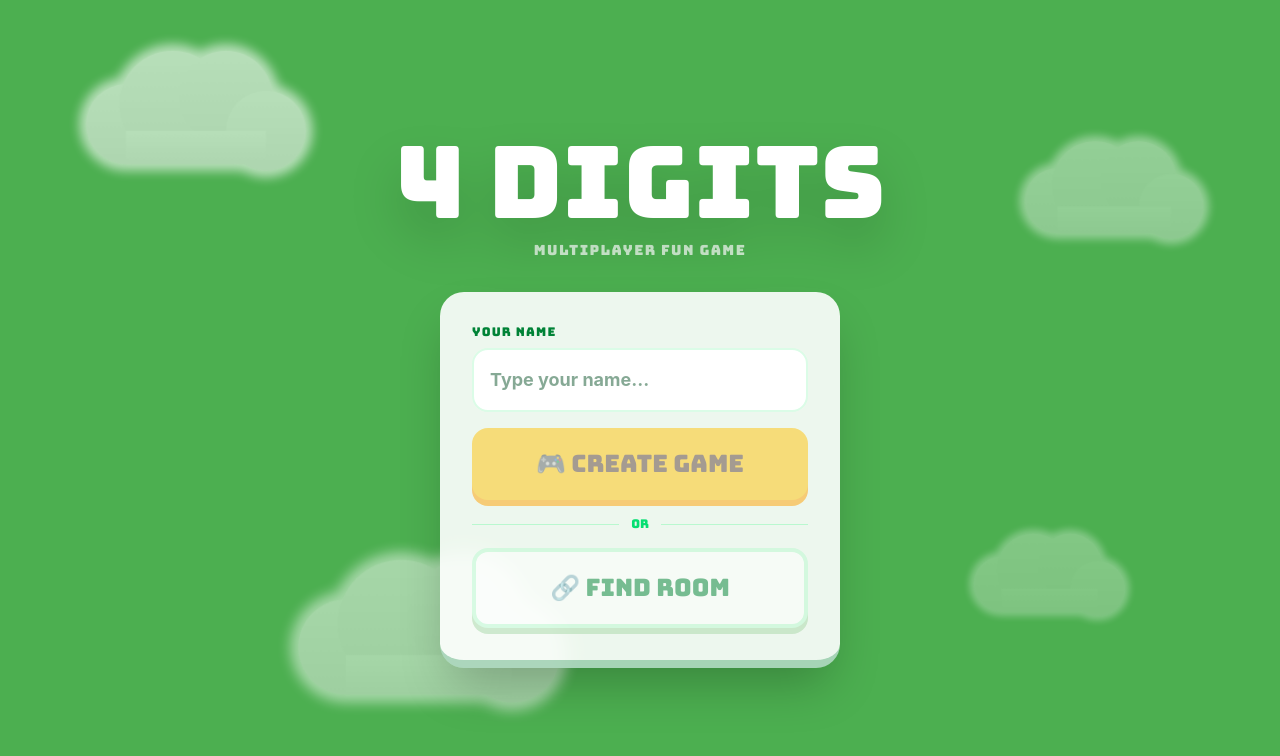
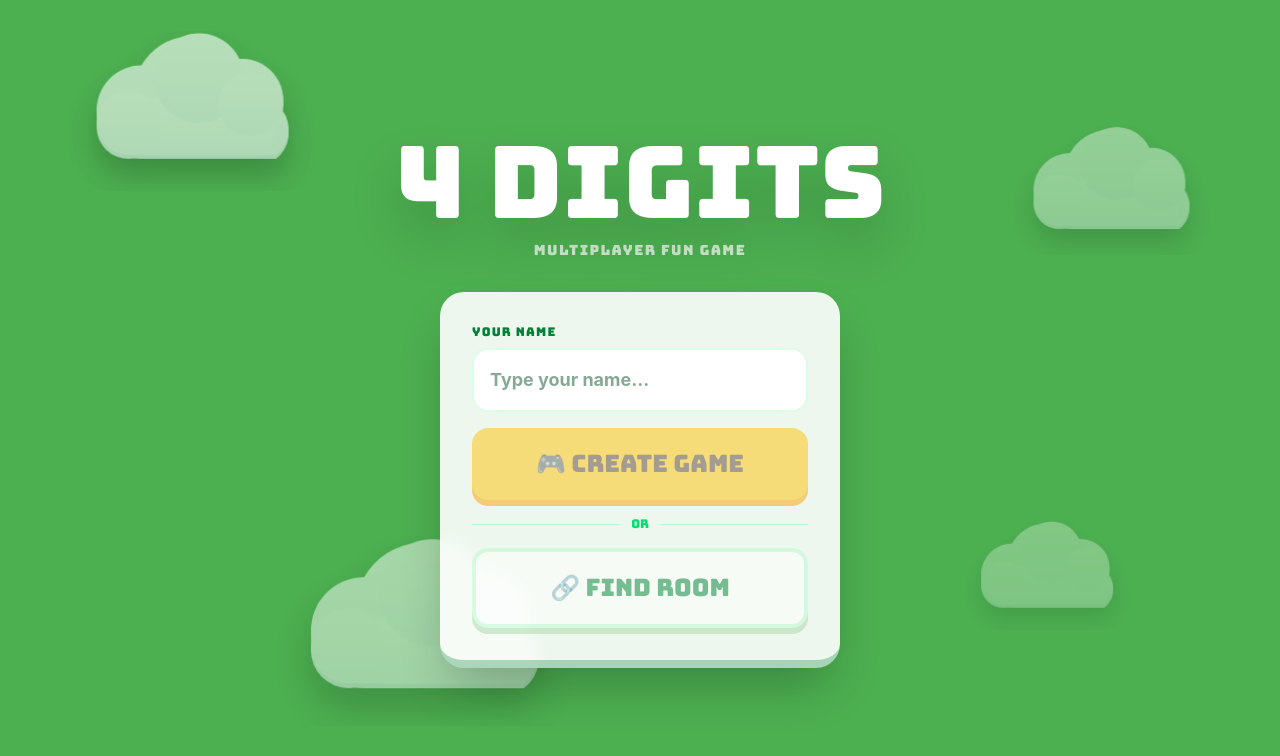
Before and after one commit to mr-asad-git/four_digits, a React (Vite) app: page / in a window 1280 px wide. Shown: the top 756 px of the page. Built offline with nearby package versions, Linux system fonts and the light colour scheme.

Commit message:
Improved | Enhanced

```diff
--- a/src/App.css
+++ b/src/App.css
@@ -15,35 +15,23 @@
   100% { transform: translateY(0px) translateX(0px); }
 }
 
-@keyframes rise {
-  0% { transform: translateY(120vh); }
-  100% { transform: translateY(-120vh); }
+.cloud-free-agent {
+  animation: individual-cloud-rise 3.0s cubic-bezier(0.4, 0, 0.2, 1) forwards;
+}
+
+@keyframes individual-cloud-rise {
+  0% { transform: translate(-50%, calc(var(--stop-y) + var(--enter-dist))) scale(var(--scale)); }
+  35% { transform: translate(-50%, var(--stop-y)) scale(var(--scale)); }
+  60% { transform: translate(-50%, calc(var(--stop-y) - 5vh)) scale(var(--scale)); }
+  100% { transform: translate(-50%, calc(var(--stop-y) - var(--exit-dist))) scale(var(--scale)); }
 }
 
 .animate-float {
   animation: float 6s ease-in-out infinite;
 }
 
-.animate-rise {
-  animation: rise 2.5s cubic-bezier(0.4, 0, 0.2, 1) forwards;
-}
-
-.cloud-transition-overlay {
-  position: fixed;
-  top: 0;
-  left: 0;
-  width: 100vw;
-  height: 100vh;
-  pointer-events: none;
-  z-index: 100;
-  overflow: visible;
-}
-
-.transition-cloud {
-  position: absolute;
-  bottom: 0;
-  left: 50%;
-  transform: translateX(-50%) translateY(120vh);
+html, body {
+  overflow-x: hidden;
 }
 
 /* Hide scrollbar cross-browser — used on player card rows in GameScreen */
--- a/src/App.jsx
+++ b/src/App.jsx
@@ -3,6 +3,7 @@ import IntScreen from './pages/IntScreen'
 import HostLobby from './pages/HostLobby'
 import JoinLobby from './pages/JoinLobby'
 import GameScreen from './pages/GameScreen'
+import GlobalCloudTransition from './components/GlobalCloudTransition'
 import './App.css'
 
 // Screens: 'intro' | 'host-lobby' | 'join-lobby' | 'game'
@@ -10,28 +11,49 @@ const App = () => {
     const [screen, setScreen] = useState('intro')
     const [userName, setUserName] = useState('')
     const [gameData, setGameData] = useState(null)
+    const [isTransitioning, setIsTransitioning] = useState(false)
+
+    const triggerTransition = (callback) => {
+        setIsTransitioning(true)
+        // Wait for clouds to fully cover the screen before switching
+        setTimeout(() => {
+            callback()
+        }, 1200)
+        // Wait for animation to finish before removing the transition component
+        setTimeout(() => {
+            setIsTransitioning(false)
+        }, 3000)
+    }
+
     const handleStart = (name, action) => {
         setUserName(name)
+        triggerTransition(() => {
             if (action === 'create') {
                 setScreen('host-lobby')
             } else {
                 setScreen('join-lobby')
             }
+        })
     }
 
     const handleGameStart = (data) => {
         setGameData(data)
+        triggerTransition(() => {
             setScreen('game')
+        })
     }
 
     const handleExit = () => {
+        triggerTransition(() => {
             setScreen('intro')
             setUserName('')
             setGameData(null)
+        })
     }
 
     return (
         <div className="app-container">
+            <GlobalCloudTransition isAnimating={isTransitioning} />
             {screen === 'intro' && (
                 <IntScreen onStart={handleStart} />
             )}
--- a/src/components/Cloud.jsx
+++ b/src/components/Cloud.jsx
@@ -1,37 +1,59 @@
 import React from 'react';
 
-const Cloud = ({ width, height, className, opacity = 1 }) => {
+const Cloud = ({ width, height, className = '', opacity = 1 }) => {
     return (
         <svg
             {...(width && width !== 'auto' ? { width } : {})}
             {...(height && height !== 'auto' ? { height } : {})}
-            viewBox="0 0 200 120"
+            viewBox="0 0 400 250"
             className={className}
             style={{ opacity }}
             xmlns="http://www.w3.org/2000/svg"
         >
             <defs>
-                <filter id="cloudBlur" x="-50%" y="-50%" width="200%" height="200%">
-                    <feGaussianBlur in="SourceGraphic" stdDeviation="4" />
+                <linearGradient id="cloudGradMain" x1="0%" y1="0%" x2="0%" y2="100%">
+                    <stop offset="0%" stopColor="#ffffff" />
+                    <stop offset="100%" stopColor="#E2E8F0" />
+                </linearGradient>
+                <linearGradient id="cloudGradTop" x1="0%" y1="0%" x2="0%" y2="100%">
+                    <stop offset="0%" stopColor="#ffffff" />
+                    <stop offset="100%" stopColor="#F1F5F9" />
+                </linearGradient>
+                <filter id="cloudShadow" x="-40%" y="-40%" width="180%" height="180%">
+                    <feDropShadow dx="0" dy="25" stdDeviation="25" floodColor="#000000" floodOpacity="0.35" />
                 </filter>
-                <linearGradient id="cloudGrad" x1="0%" y1="0%" x2="0%" y2="100%">
-                    <stop offset="0%" style={{ stopColor: '#ffffff', stopOpacity: 1 }} />
-                    <stop offset="100%" style={{ stopColor: '#f0f0f0', stopOpacity: 1 }} />
-                </linearGradient>
             </defs>
-            <g filter="url(#cloudBlur)">
-                <circle cx="50" cy="70" r="35" fill="white" />
-                <circle cx="85" cy="55" r="45" fill="white" />
-                <circle cx="125" cy="50" r="40" fill="white" />
-                <circle cx="155" cy="75" r="35" fill="white" />
-                <rect x="50" y="75" width="105" height="30" fill="white" />
+            <g filter="url(#cloudShadow)">
+                {/* Main Body */}
+                <path d="M 120 200
+                         A 70 70 0 0 1 120 60
+                         A 90 90 0 0 1 270 50
+                         A 65 65 0 0 1 340 130
+                         A 50 50 0 0 1 330 200
+                         Z"
+                      fill="url(#cloudGradMain)" />
+                <rect x="120" y="110" width="210" height="90" rx="30" fill="url(#cloudGradMain)" />
+
+                {/* Additional Fluff */}
+                <circle cx="100" cy="150" r="50" fill="url(#cloudGradMain)" />
+                <circle cx="210" cy="80" r="70" fill="url(#cloudGradMain)" />
+                <circle cx="290" cy="120" r="50" fill="url(#cloudGradMain)" />
             </g>
-            <g>
-                <circle cx="50" cy="70" r="30" fill="url(#cloudGrad)" />
-                <circle cx="85" cy="55" r="40" fill="url(#cloudGrad)" />
-                <circle cx="125" cy="50" r="35" fill="url(#cloudGrad)" />
-                <circle cx="155" cy="75" r="30" fill="url(#cloudGrad)" />
-                <rect x="50" y="75" width="105" height="25" fill="url(#cloudGrad)" />
+
+            {/* Highlight overlay slightly offset upward for depth */}
+            <g transform="translate(0, -6)">
+                <path d="M 120 200
+                         A 70 70 0 0 1 120 60
+                         A 90 90 0 0 1 270 50
+                         A 65 65 0 0 1 340 130
+                         A 50 50 0 0 1 330 200
+                         Z"
+                      fill="url(#cloudGradTop)" />
+                <rect x="120" y="110" width="210" height="90" rx="30" fill="url(#cloudGradTop)" />
+
+                <circle cx="100" cy="150" r="50" fill="url(#cloudGradTop)" />
+                <circle cx="210" cy="80" r="70" fill="url(#cloudGradTop)" />
+                <circle cx="290" cy="120" r="50" fill="url(#cloudGradTop)" />
             </g>
         </svg>
     );
--- /dev/null
+++ b/src/components/GlobalCloudTransition.jsx
@@ -0,0 +1,54 @@
+import React, { useMemo } from 'react';
+import Cloud from './Cloud';
+
+const GlobalCloudTransition = ({ isAnimating }) => {
+    // Generate massive overlapping clouds with custom independent trajectories
+    const clouds = useMemo(() => {
+        // Determine if mobile based on screen width
+        const isMobile = typeof window !== 'undefined' && window.innerWidth < 768;
+        const numClouds = isMobile ? 15 : 40;
+
+        return Array.from({ length: numClouds }).map((_, i) => {
+            // Use central bias (averaging two Math.random() calls creates a nice bell curve)
+            const biasLeft = (Math.random() + Math.random()) / 2;
+            const biasTop = (Math.random() + Math.random()) / 2;
+
+            return {
+                id: i,
+                left: `${biasLeft * 100}%`,                 // 0% to 100%, but heavily clustered at 50%
+                stopY: `${biasTop * 100}vh`,                // 0vh to 100vh, deeply concentrated around 50vh
+                enterDist: `${Math.random() * 30 + 100}vh`, // Drift distance into screen (100vh to 180vh)
+                exitDist: `${Math.random() * 100 + 160}vh`, // Exit distance (160vh to 260vh guarantees clearing top viewport)
+                width: Math.random() * 450 + 450,           // 450px to 900px wide
+                zIndex: 100 + i,
+                scale: Math.random() * 0.4 + 0.8,
+            };
+        });
+    }, [isAnimating]); // Recompute trajectories when animation triggers so it handles resizes / varied looks
+
+    if (!isAnimating) return null;
+
+    return (
+        <div className="fixed inset-0 z-[9999] pointer-events-none overflow-hidden no-scrollbar">
+            {clouds.map((c) => (
+                <div
+                    key={`cloud-${c.id}`}
+                    className="absolute top-0 will-change-transform cloud-free-agent"
+                    style={{
+                        left: c.left,
+                        width: `${c.width}px`,
+                        zIndex: c.zIndex,
+                        "--stop-y": c.stopY,
+                        "--enter-dist": c.enterDist,
+                        "--exit-dist": c.exitDist,
+                        "--scale": c.scale
+                    }}
+                >
+                    <Cloud width="100%" height="auto" />
+                </div>
+            ))}
+        </div>
+    );
+};
+
+export default GlobalCloudTransition;
--- a/src/pages/IntScreen.jsx
+++ b/src/pages/IntScreen.jsx
@@ -20,10 +20,7 @@ const IntScreen = ({ onStart }) => {
         if (!name.trim()) return
         localStorage.setItem(SAVED_NAME_KEY, name.trim())
         setPendingAction(action)
-        setIsTransitioning(true)
-        setTimeout(() => {
-            onStart(name.trim(), action)
-        }, 1300)
+        onStart(name.trim(), action)
     }
 
     const cloudsArr = Array.from({ length: 16 })
@@ -45,8 +42,7 @@ const IntScreen = ({ onStart }) => {
                 <Cloud width={220} height={110} />
             </div>
 
-            {/* Card */}
-            <div className={`relative flex flex-col items-center transition-all duration-700 ${isTransitioning ? 'opacity-0 scale-90 -translate-y-8' : 'opacity-100 scale-100 translate-y-0'}`}>
+            <div className={`relative flex flex-col items-center transition-all duration-700`}>
                 <h1 className='bungee-font text-white drop-shadow-2xl mb-2' style={{ fontSize: 'clamp(60px, 10vw, 100px)', lineHeight: 1 }}>
                     4 DIGITS
                 </h1>
@@ -71,7 +67,7 @@ const IntScreen = ({ onStart }) => {
                     {/* Create Game */}
                     <button
                         onClick={() => handleAction('create')}
-                        disabled={isTransitioning || !name.trim()}
+                        disabled={!name.trim()}
                         className='w-full py-5 rounded-2xl cursor-pointer bg-[#FFC107] hover:bg-[#FFB300] active:bg-[#FFA000] text-[#5D4037] bungee-font text-2xl shadow-[0_6px_0_0_#FFA000] active:shadow-none active:translate-y-1.5 transition-all disabled:opacity-50'
                     >
                         🎮 CREATE GAME
@@ -87,7 +83,7 @@ const IntScreen = ({ onStart }) => {
                     {/* Join Game */}
                     <button
                         onClick={() => handleAction('join')}
-                        disabled={isTransitioning || !name.trim()}
+                        disabled={!name.trim()}
                         className='w-full py-5 rounded-2xl cursor-pointer bg-white hover:bg-green-50 active:bg-green-100 text-green-700 bungee-font text-2xl border-4 border-green-200 shadow-[0_6px_0_0_#a7d7a7] active:shadow-none active:translate-y-1.5 transition-all disabled:opacity-50'
                     >
                         🔗 FIND ROOM
@@ -95,26 +91,6 @@ const IntScreen = ({ onStart }) => {
                 </div>
             </div>
 
-            {/* Transition Overlay */}
-            {isTransitioning && (
-                <div className="cloud-transition-overlay">
-                    {cloudsArr.map((_, i) => (
-                        <div
-                            key={`cloud-${i}`}
-                            className="transition-cloud animate-rise"
-                            style={{
-                                left: `${(i % 4) * 28 - 10}%`,
-                                bottom: `-${Math.floor(i / 4) * 28 + 20}vh`,
-                                animationDelay: `${(i % 4) * 0.08 + Math.floor(i / 4) * 0.18}s`,
-                                width: `${380 + (i * 37) % 300}px`,
-                                zIndex: 100 + i,
-                            }}
-                        >
-                            <Cloud width="100%" />
-                        </div>
-                    ))}
-                </div>
-            )}
         </div>
     )
 }
```
Also changed, not shown: src/pages/GameScreen.jsx (+4 -29 lines), src/pages/HostLobby.jsx (+1 -22 lines), src/pages/JoinLobby.jsx (+1 -22 lines). Lines whose indentation alone changed are shown as unchanged.
